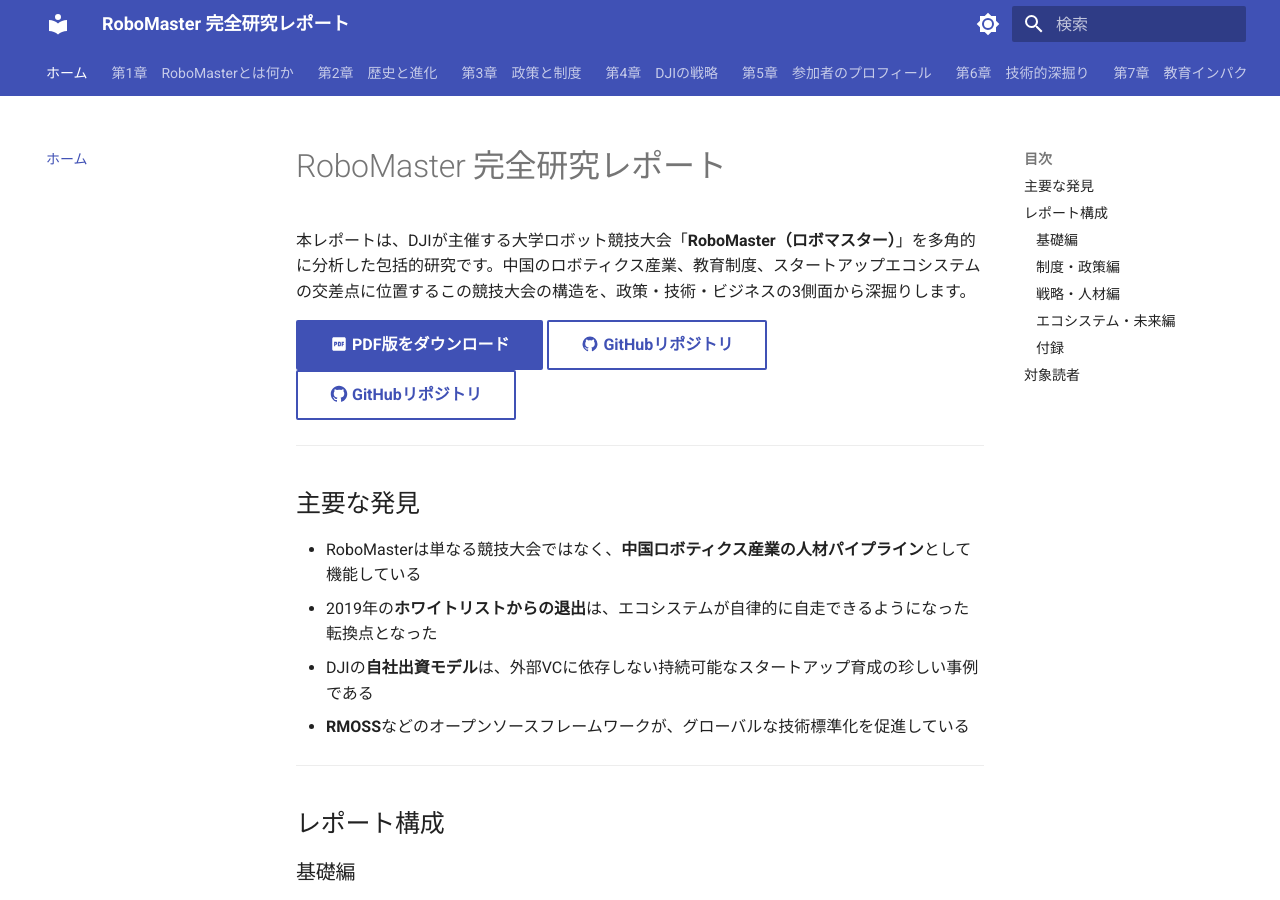
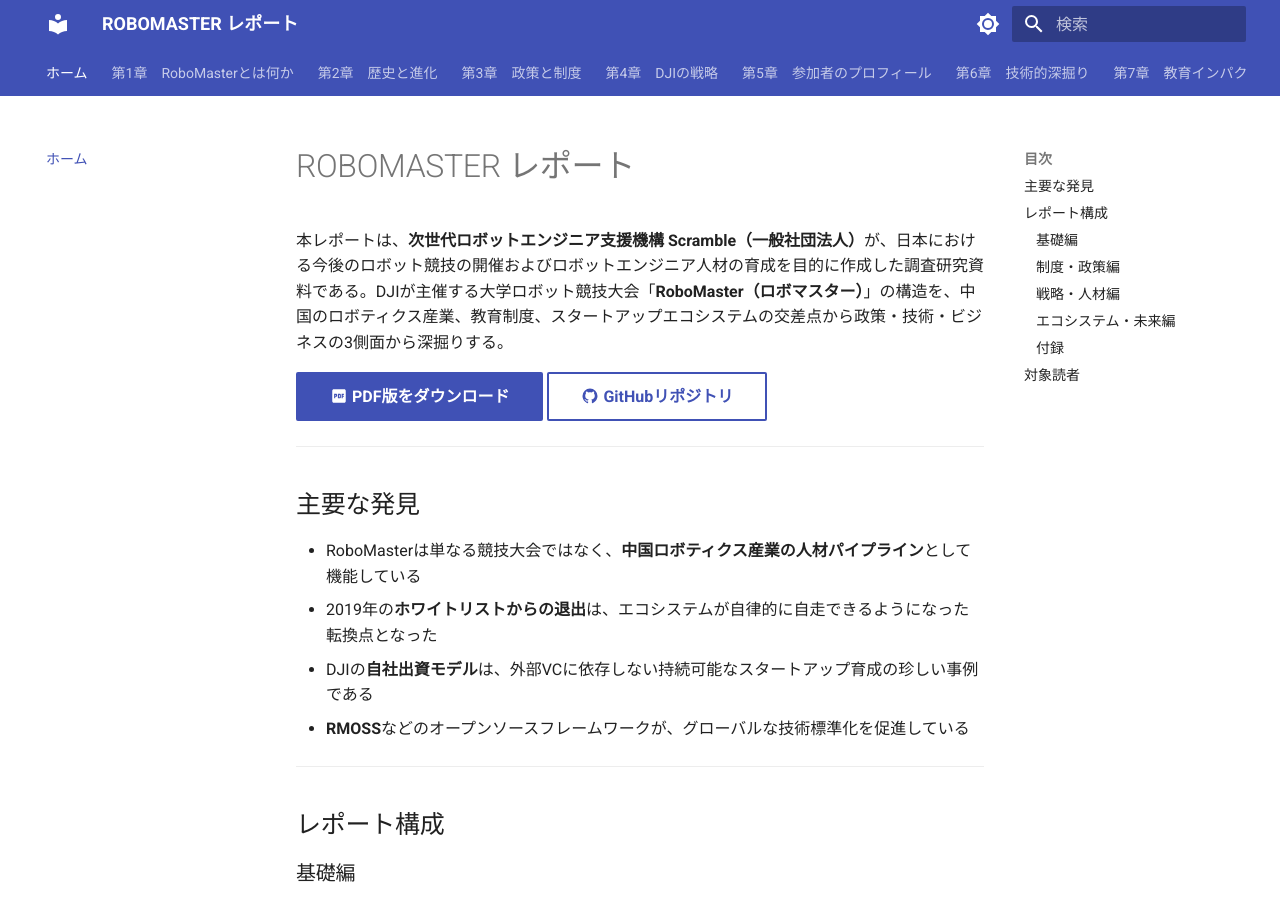
Before and after one commit to Nico-Tech-Shenzhen/robomaster-report, an MkDocs documentation site: the page built from docs/index.md, in a window 1280 px wide and 900 px high. Built offline with MkDocs 1.6.1 and Material for MkDocs 9.7.7, drawn with Linux system fonts in a browser that asks for light colours.

Commit message:
Fix: remove duplicate button, change title to ROBOMASTER レポート, add Scramble attribution

```diff
--- a/docs/index.md
+++ b/docs/index.md
@@ -1,10 +1,9 @@
-# RoboMaster 完全研究レポート
+# ROBOMASTER レポート
 
-本レポートは、DJIが主催する大学ロボット競技大会「**RoboMaster（ロボマスター）**」を多角的に分析した包括的研究です。中国のロボティクス産業、教育制度、スタートアップエコシステムの交差点に位置するこの競技大会の構造を、政策・技術・ビジネスの3側面から深掘りします。
+本レポートは、**次世代ロボットエンジニア支援機構 Scramble（一般社団法人）**が、日本における今後のロボット競技の開催およびロボットエンジニア人材の育成を目的に作成した調査研究資料である。DJIが主催する大学ロボット競技大会「**RoboMaster（ロボマスター）**」の構造を、中国のロボティクス産業、教育制度、スタートアップエコシステムの交差点から政策・技術・ビジネスの3側面から深掘りする。
 
 [:material-file-pdf-box: PDF版をダウンロード](pdf/robomaster-report.pdf){ .md-button .md-button--primary }
 [:material-github: GitHubリポジトリ](https://github.com/Nico-Tech-Shenzhen/robomaster-report){ .md-button }
-[:octicons-mark-github-24: GitHubリポジトリ](https://github.com/Nico-Tech-Shenzhen/robomaster-report){ .md-button }
 
 ---
 
--- a/mkdocs.yml
+++ b/mkdocs.yml
@@ -1,4 +1,4 @@
-site_name: RoboMaster 完全研究レポート
+site_name: ROBOMASTER レポート
 site_url: https://nico-tech-shenzhen.github.io/robomaster-report/
 theme:
   name: material
@@ -29,7 +29,9 @@
 plugins:
   - search
   - with-pdf:
-      author: Nico Tech Shenzhen
+      author: Scramble
+      cover_title: ROBOMASTER レポート
+      cover_subtitle: 中国ロボット競技のエコシステム、技術、政策を深掘りする
       cover_title: RoboMaster 完全研究レポート
       cover_subtitle: 中国ロボット競技のエコシステム、技術、政策を深掘りする
       enabled_if_env: ENABLE_PDF_EXPORT
```
